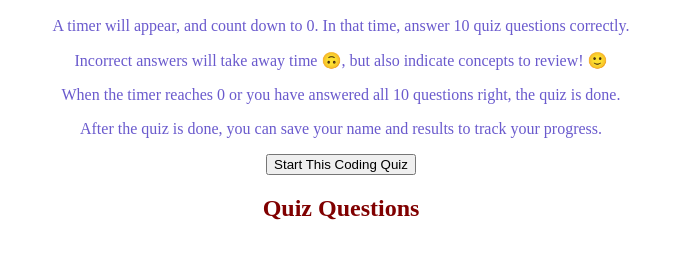
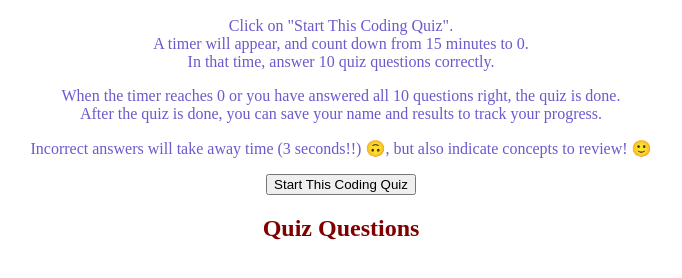
Before and after one commit to eikouji/API-Coding-Quiz, a plain HTML site: page index.html in a window 1280 px wide. Shown: the part 110-388 px from the top of the page, without its empty margins (299-981 px from the left). Drawn offline with Linux system fonts and the light colour scheme.

Commit message:
changed the order of the directions on the index page. Commented in some wants and goals in the html and js file.

```diff
--- a/assets/css/styles.css
+++ b/assets/css/styles.css
@@ -12,15 +12,19 @@ p {
     font-size: 12;
 }
 
+
+
+.question-list-title {
+    text-align: center;
+    font-size: 14;
+}
+
+
 .question-card {
     color: maroon;
     font-size: 12;
     text-align: center;
 }
-
-
-
-
 .answer-btn {
     background-color: rgb(159, 245, 245);
 
--- a/index.html
+++ b/index.html
@@ -14,10 +14,14 @@
 
         <!-- Quiz Directions -->
           <h2>Quiz your knowledge!</h2>
-          <p>A timer will appear, and count down to 0. In that time, answer 10 quiz questions correctly.
-          <p>Incorrect answers will take away time 🙃, but also indicate concepts to review! 🙂 </p>
-          <p>When the timer reaches 0 or you have answered all 10 questions right, the quiz is done.</p>
-          <p>After the quiz is done, you can save your name and results to track your progress.</p>
+          <p>Click on "Start This Coding Quiz". <br>
+          A timer will appear, and count down from 15 minutes to 0. <br>
+          In that time, answer 10 quiz questions correctly.
+          </p>
+          <p>When the timer reaches 0 or you have answered all 10 questions right, the quiz is done.<br>
+          After the quiz is done, you can save your name and results to track your progress.</p>
+          <p>Incorrect answers will take away time (3 seconds!!) 🙃, but also indicate concepts to review! 🙂 </p>
+
 
           <!-- Start Quiz Button -->
           <button class="start-btn">Start This Coding Quiz</button>
@@ -41,3 +45,10 @@
     <script src="./assets/js/script.js"></script>
 </body>
 </html>
+
+<!--
+    Future wants:
+    1. A way to record answers, so that after the quiz is done, the quiz-taker
+    can see the answers they missed and review those concepts until they take
+    the quiz again.
+-->
```
